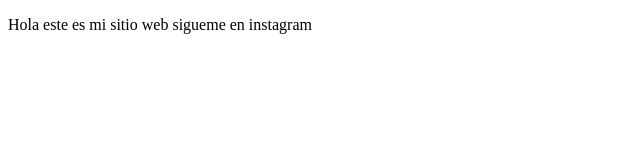
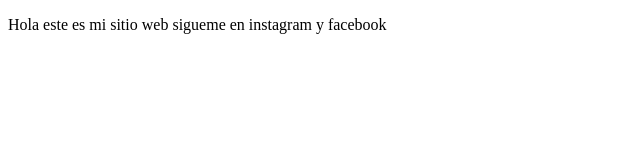
Before and after one commit to damunozm/Proyectos, a plain HTML site: page index.html in a window 1280 px wide. Shown: the full height of the page, 0-640 px from the left. Drawn offline with Linux system fonts and the light colour scheme.

Commit message:
cambios agregados red facebook bien

```diff
--- a/index.html
+++ b/index.html
@@ -8,7 +8,7 @@
 <body>
     <p>
         Hola este es mi sitio web
-        sigueme en instagram
+        sigueme en instagram y facebook
     </p>
 </body>
 </html>
```
